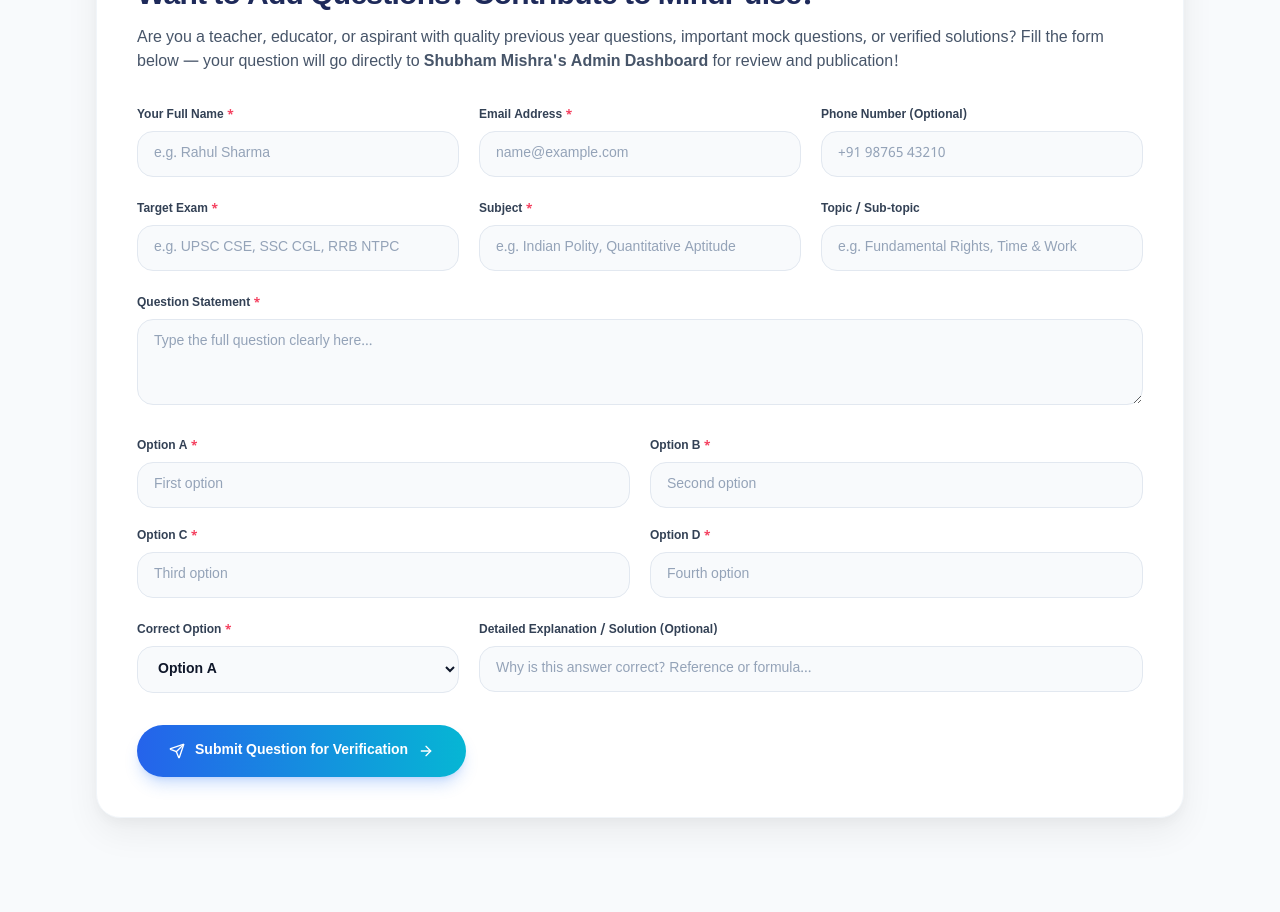
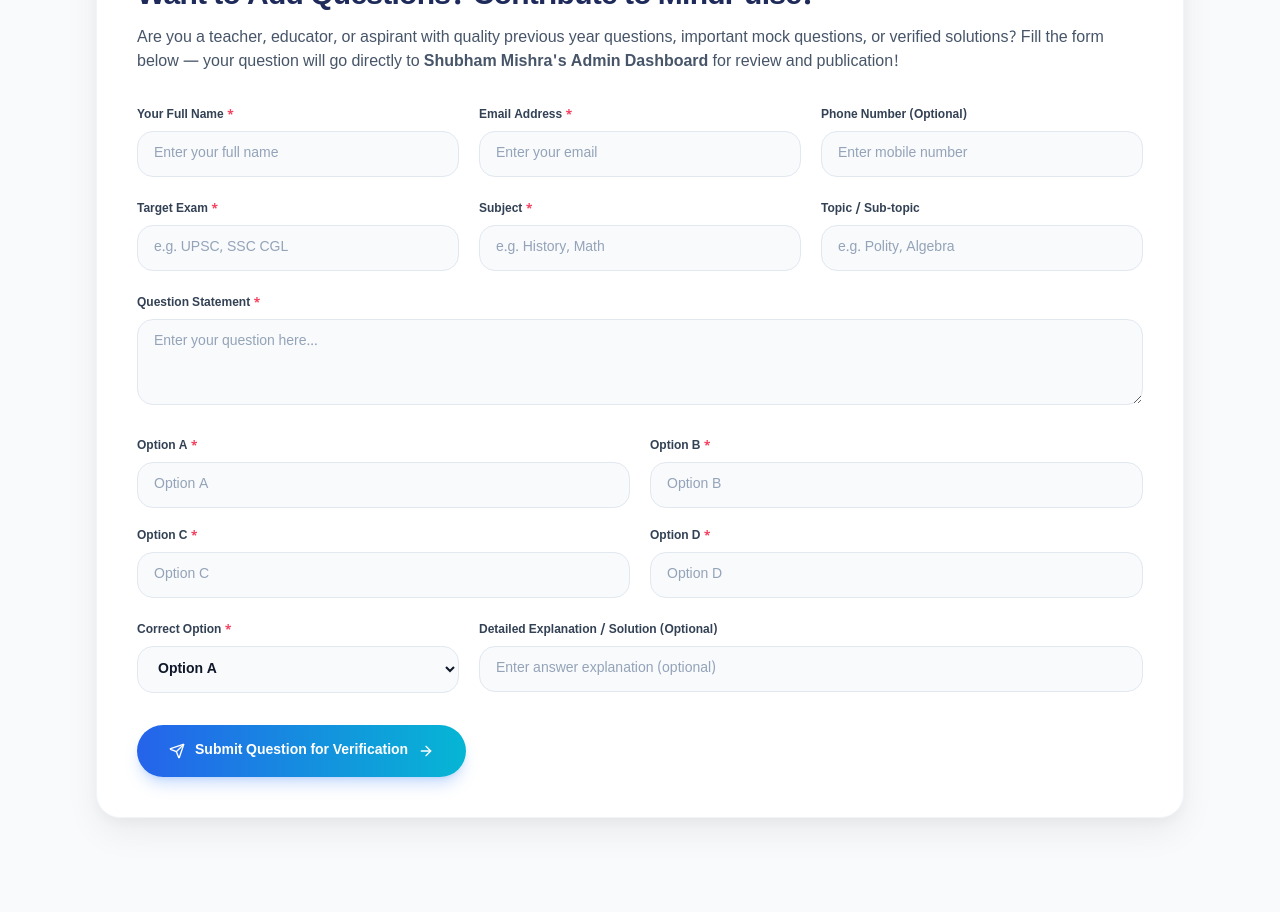
Before and after one commit to White-Devil388/MindPulse, a React (Vite) app in the folder front-end/: page /about in a window 1280 px wide. Shown: the part 1400-2312 px from the top of the page. Built offline with nearby package versions, Linux system fonts and the light colour scheme; no server answers.

Commit message:
style(about): simplify input placeholders to clean natural labels

```diff
--- a/front-end/src/pages/About.jsx
+++ b/front-end/src/pages/About.jsx
@@ -308,7 +308,7 @@ export default function About() {
                     value={formData.contributorName}
                     onChange={handleChange}
                     required
-                    placeholder="e.g. Rahul Sharma"
+                    placeholder="Enter your full name"
                     className="w-full px-4 py-3 rounded-2xl bg-slate-50 border border-slate-200 text-slate-900 placeholder-slate-400 focus:outline-none focus:border-cyan-500 focus:bg-white focus:ring-4 focus:ring-cyan-500/10 text-sm transition-all"
                   />
                 </div>
@@ -322,7 +322,7 @@ export default function About() {
                     value={formData.contributorEmail}
                     onChange={handleChange}
                     required
-                    placeholder="name@example.com"
+                    placeholder="Enter your email"
                     className="w-full px-4 py-3 rounded-2xl bg-slate-50 border border-slate-200 text-slate-900 placeholder-slate-400 focus:outline-none focus:border-cyan-500 focus:bg-white focus:ring-4 focus:ring-cyan-500/10 text-sm transition-all"
                   />
                 </div>
@@ -335,7 +335,7 @@ export default function About() {
                     name="contributorPhone"
                     value={formData.contributorPhone}
                     onChange={handleChange}
-                    placeholder="+91 98765 43210"
+                    placeholder="Enter mobile number"
                     className="w-full px-4 py-3 rounded-2xl bg-slate-50 border border-slate-200 text-slate-900 placeholder-slate-400 focus:outline-none focus:border-cyan-500 focus:bg-white focus:ring-4 focus:ring-cyan-500/10 text-sm transition-all"
                   />
                 </div>
@@ -353,7 +353,7 @@ export default function About() {
                     value={formData.exam}
                     onChange={handleChange}
                     required
-                    placeholder="e.g. UPSC CSE, SSC CGL, RRB NTPC"
+                    placeholder="e.g. UPSC, SSC CGL"
                     className="w-full px-4 py-3 rounded-2xl bg-slate-50 border border-slate-200 text-slate-900 placeholder-slate-400 focus:outline-none focus:border-cyan-500 focus:bg-white focus:ring-4 focus:ring-cyan-500/10 text-sm transition-all"
                   />
                 </div>
@@ -367,7 +367,7 @@ export default function About() {
                     value={formData.subject}
                     onChange={handleChange}
                     required
-                    placeholder="e.g. Indian Polity, Quantitative Aptitude"
+                    placeholder="e.g. History, Math"
                     className="w-full px-4 py-3 rounded-2xl bg-slate-50 border border-slate-200 text-slate-900 placeholder-slate-400 focus:outline-none focus:border-cyan-500 focus:bg-white focus:ring-4 focus:ring-cyan-500/10 text-sm transition-all"
                   />
                 </div>
@@ -380,7 +380,7 @@ export default function About() {
                     name="topic"
                     value={formData.topic}
                     onChange={handleChange}
-                    placeholder="e.g. Fundamental Rights, Time & Work"
+                    placeholder="e.g. Polity, Algebra"
                     className="w-full px-4 py-3 rounded-2xl bg-slate-50 border border-slate-200 text-slate-900 placeholder-slate-400 focus:outline-none focus:border-cyan-500 focus:bg-white focus:ring-4 focus:ring-cyan-500/10 text-sm transition-all"
                   />
                 </div>
@@ -397,7 +397,7 @@ export default function About() {
                   value={formData.questionText}
                   onChange={handleChange}
                   required
-                  placeholder="Type the full question clearly here..."
+                  placeholder="Enter your question here..."
                   className="w-full px-4 py-3 rounded-2xl bg-slate-50 border border-slate-200 text-slate-900 placeholder-slate-400 focus:outline-none focus:border-cyan-500 focus:bg-white focus:ring-4 focus:ring-cyan-500/10 text-sm transition-all"
                 ></textarea>
               </div>
@@ -414,7 +414,7 @@ export default function About() {
                     value={formData.optionA}
                     onChange={handleChange}
                     required
-                    placeholder="First option"
+                    placeholder="Option A"
                     className="w-full px-4 py-3 rounded-2xl bg-slate-50 border border-slate-200 text-slate-900 placeholder-slate-400 focus:outline-none focus:border-cyan-500 focus:bg-white focus:ring-4 focus:ring-cyan-500/10 text-sm transition-all"
                   />
                 </div>
@@ -428,7 +428,7 @@ export default function About() {
                     value={formData.optionB}
                     onChange={handleChange}
                     required
-                    placeholder="Second option"
+                    placeholder="Option B"
                     className="w-full px-4 py-3 rounded-2xl bg-slate-50 border border-slate-200 text-slate-900 placeholder-slate-400 focus:outline-none focus:border-cyan-500 focus:bg-white focus:ring-4 focus:ring-cyan-500/10 text-sm transition-all"
                   />
                 </div>
@@ -442,7 +442,7 @@ export default function About() {
                     value={formData.optionC}
                     onChange={handleChange}
                     required
-                    placeholder="Third option"
+                    placeholder="Option C"
                     className="w-full px-4 py-3 rounded-2xl bg-slate-50 border border-slate-200 text-slate-900 placeholder-slate-400 focus:outline-none focus:border-cyan-500 focus:bg-white focus:ring-4 focus:ring-cyan-500/10 text-sm transition-all"
                   />
                 </div>
@@ -456,7 +456,7 @@ export default function About() {
                     value={formData.optionD}
                     onChange={handleChange}
                     required
-                    placeholder="Fourth option"
+                    placeholder="Option D"
                     className="w-full px-4 py-3 rounded-2xl bg-slate-50 border border-slate-200 text-slate-900 placeholder-slate-400 focus:outline-none focus:border-cyan-500 focus:bg-white focus:ring-4 focus:ring-cyan-500/10 text-sm transition-all"
                   />
                 </div>
@@ -489,7 +489,7 @@ export default function About() {
                     name="explanation"
                     value={formData.explanation}
                     onChange={handleChange}
-                    placeholder="Why is this answer correct? Reference or formula..."
+                    placeholder="Enter answer explanation (optional)"
                     className="w-full px-4 py-3 rounded-2xl bg-slate-50 border border-slate-200 text-slate-900 placeholder-slate-400 focus:outline-none focus:border-cyan-500 focus:bg-white focus:ring-4 focus:ring-cyan-500/10 text-sm transition-all"
                   />
                 </div>
```
